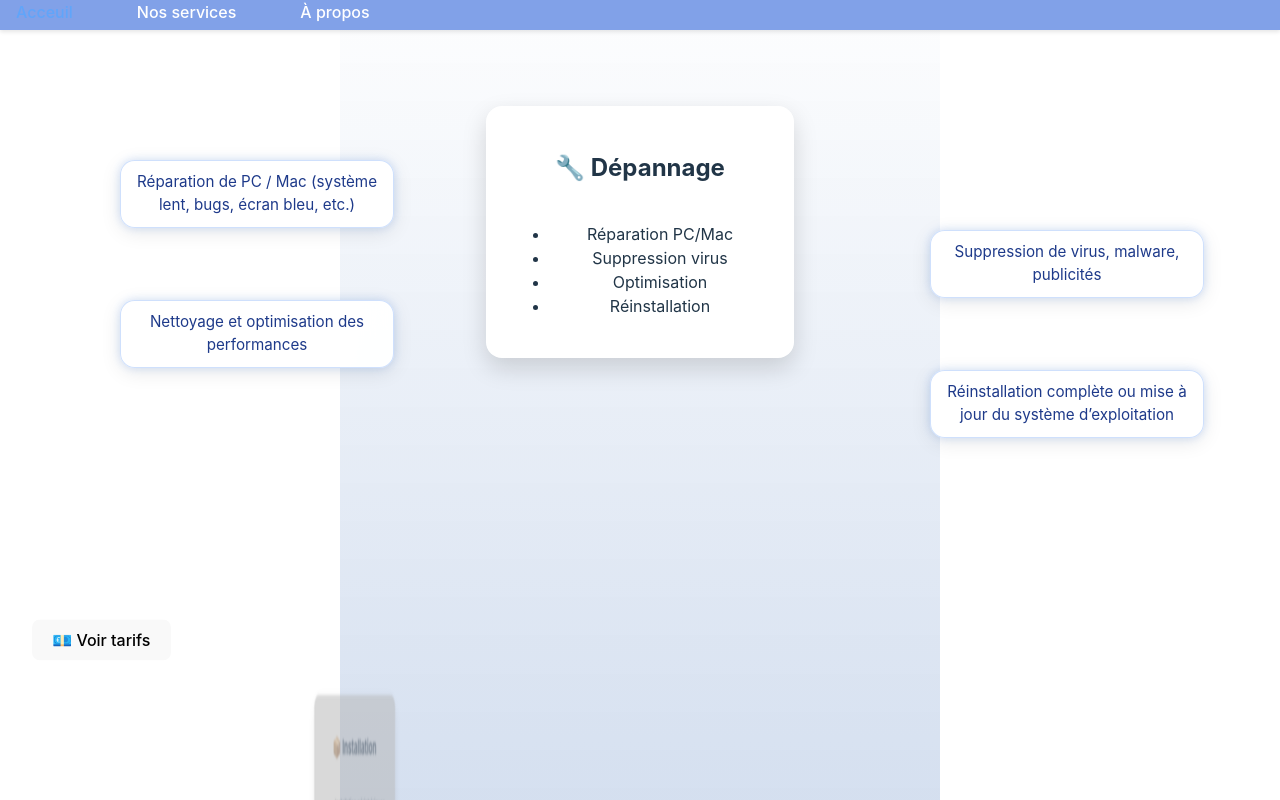
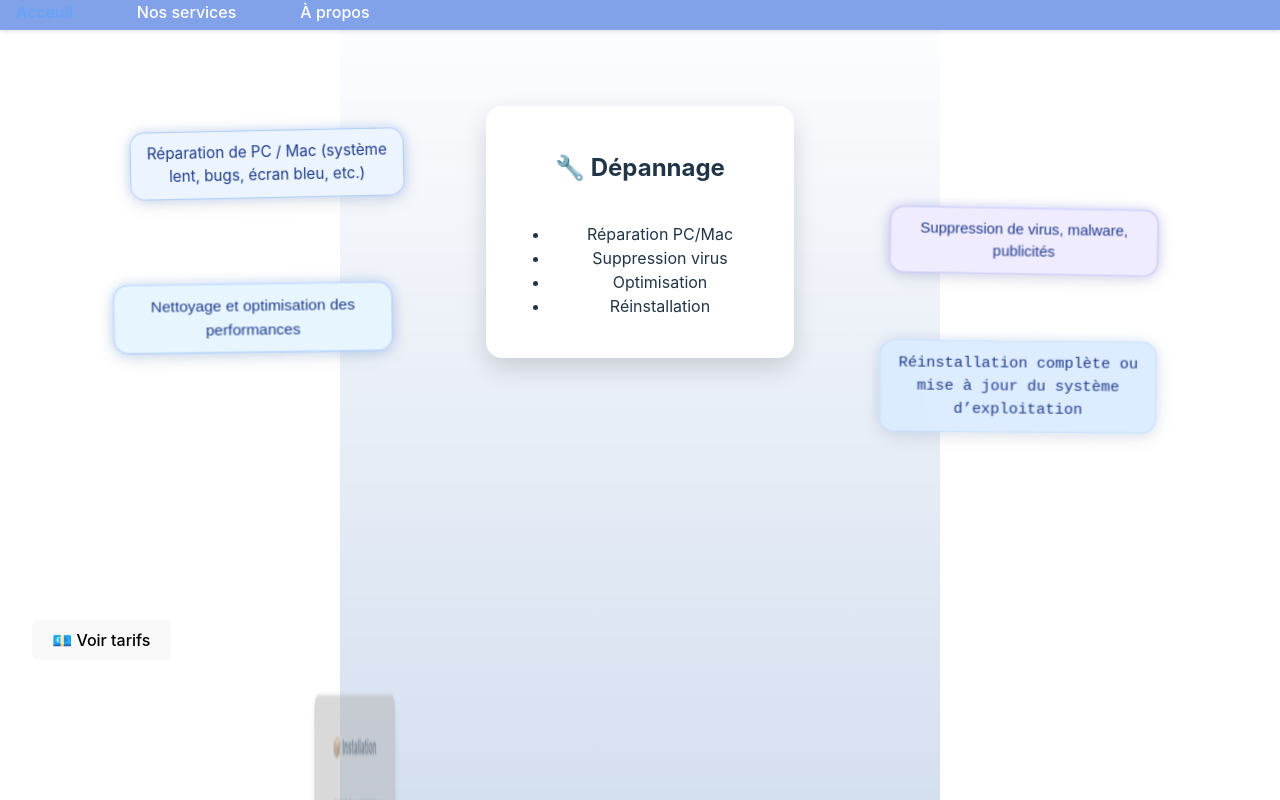
Before and after one commit to davon6/abdel_ITSupport, a Vue app: page /#/particuliers in a window 1280 px wide. Shown: the top 800 px of the page. Built offline with nearby package versions, Linux system fonts and the light colour scheme.

Commit message:
finalize particulier

```diff
--- a/src/components/Particuliers.vue
+++ b/src/components/Particuliers.vue
@@ -48,7 +48,9 @@
     class="side-info tiny"
     :style="getTinyBoxStyle(activeIndex, j) as CSSProperties"
   >
-    <div class="tiny-box">
+    <div class="tiny-box"
+     :class="`variant-${(activeIndex * 3 + j) % 4}`"
+    >
       {{ detail }}
     </div>
   </div>
@@ -390,35 +392,39 @@ function getSideTop(index: number) {
 function getTinyBoxStyle(sectionIndex: number, detailIndex: number) {
   const spacing = spacingFactor * viewportHeight.value;
   const baseTop =
-    sectionIndex * spacing -
-    scrollY.value +
-    (viewportHeight.value / 2 - cardHeight.value / 2);
+    sectionIndex * spacing - scrollY.value + (viewportHeight.value / 2 - cardHeight.value / 2);
 
-  const perDetailOffset = 70; // vertical spacing between boxes
+  const perDetailOffset = 70;
   const top = baseTop + detailIndex * perDetailOffset;
 
-  // Adjust horizontal positions
-  // Move both sides slightly toward the center for perfect visual balance
-  const left =
-    (sectionIndex + detailIndex) % 2 === 0
-      ? "calc(50% - 380px - 140px)" // 👈 shifted 30px further left
-      : "calc(50% + 340px - 50px)"; // 👈 pulled in 30px toward center
+  // introduce a stable pseudo-random offset based on indices
+  const randomOffset = ((sectionIndex * 13 + detailIndex * 7) % 20) - 30; // -10 to +10px
 
-  // Clamp within viewport height range
+  // alternate but not mirrored perfectly
+  const sideShift = ((sectionIndex + detailIndex) % 2 === 0)
+    ? `calc(50% - ${360 + randomOffset}px  - 180px)`  // left, but slightly varied
+    : `calc(50% + ${320 + randomOffset}px - 50px)`; // right, slightly varied
+
   const minTop = 20;
   const maxTop = viewportHeight.value - 60;
-  const clampedTop = Math.max(minTop, Math.min(top, maxTop));
+  const clampedTop = Math.max(minTop, Math.min(top + randomOffset, maxTop));
+
+
+  const variantIndex = (sectionIndex * 3 + detailIndex) % 4; // 0–3
+
 
   return {
     position: "fixed",
     top: `${clampedTop}px`,
-    left,
+    left: sideShift,
     opacity: 1,
     zIndex: 5,
     pointerEvents: "none",
-    transition: "top 0.3s ease, opacity 0.3s ease",
-  };
+    transition: "top 0.35s ease, opacity 0.35s ease, transform 0.35s ease",
+    "--variant": variantIndex,
+  } as CSSProperties;
 }
+
 
 
 </script>
@@ -588,6 +594,7 @@ function getTinyBoxStyle(sectionIndex: number, detailIndex: number) {
     opacity 0.4s ease,
     filter 0.4s ease;
   pointer-events: none;
+  animation: tinyPop 0.4s ease forwards, gentleGlow 3s ease-in-out infinite;
 }
 
 /* 💨 Hover/focus aesthetic if you ever enable pointer-events */
@@ -595,37 +602,52 @@ function getTinyBoxStyle(sectionIndex: number, detailIndex: number) {
   transform: scale(1.05);
   filter: brightness(1.1);
 }
-
-/* ✨ Add slight breathing animation on entry */
-@keyframes tinyPop {
-  0% {
-    opacity: 0;
-    transform: translateY(10px) scale(0.95);
-    filter: blur(4px);
-  }
-  100% {
-    opacity: 1;
-    transform: translateY(0) scale(1);
-    filter: blur(0);
-  }
-}
-
-/* 🌬️ Fade / blur transitions when boxes appear/disappear */
+/* 🫧 Tiny boxes pop animation (no sliding, just scale & opacity) */
 .fade-side-enter-active,
 .fade-side-leave-active {
-  transition: opacity 0.45s ease, transform 0.45s ease, filter 0.45s ease;
+  transition: transform 0.4s cubic-bezier(0.25, 1, 0.5, 1),
+              opacity 0.4s ease;
 }
 
 .fade-side-enter-from {
   opacity: 0;
-  transform: translateY(10px) scale(0.95);
-  filter: blur(6px);
+  transform: scale(0.7);
+}
+.fade-side-enter-to {
+  opacity: 1;
+  transform: scale(1);
+}
+
+.fade-side-leave-from {
+  opacity: 1;
+  transform: scale(1);
 }
 .fade-side-leave-to {
   opacity: 0;
-  transform: translateY(-10px) scale(0.95);
-  filter: blur(6px);
+  transform: scale(0.7);
 }
+
+/* 🫧 Give the tiny boxes a little “pop” on mount */
+.tiny-box {
+  animation: popIn 0.45s cubic-bezier(0.25, 1, 0.5, 1);
+}
+
+@keyframes popIn {
+  0% {
+    transform: scale(0.6);
+    opacity: 0;
+    filter: blur(4px);
+  }
+  60% {
+    transform: scale(1.08);
+    opacity: 1;
+    filter: blur(0);
+  }
+  100% {
+    transform: scale(1);
+  }
+}
+
 
 /* 👌 Optional: a very soft pulsing glow if you want it alive */
 @keyframes gentleGlow {
@@ -640,10 +662,40 @@ function getTinyBoxStyle(sectionIndex: number, detailIndex: number) {
       0 6px 25px rgba(0, 0, 0, 0.15);
   }
 }
+/* 💬 Font + border + background variations */
+.tiny-box.variant-0 {
+  font-family: "Inter", sans-serif;
+  background: rgba(235, 245, 255, 0.95);   /* very light blue */
+  border: 1px solid rgba(66, 133, 244, 0.35); /* bright blue */
+  box-shadow: 0 0 12px rgba(66, 133, 244, 0.25), 0 4px 20px rgba(0,0,0,0.1);
+}
 
-.tiny-box {
-  animation: tinyPop 0.4s ease forwards, gentleGlow 3s ease-in-out infinite;
+.tiny-box.variant-1 {
+  font-family: "Poppins", sans-serif;
+  background: rgba(240, 235, 255, 0.95);   /* subtle lavender */
+  border: 1px solid rgba(99, 102, 241, 0.35); /* indigo border */
+  box-shadow: 0 0 12px rgba(99, 102, 241, 0.25), 0 4px 20px rgba(0,0,0,0.1);
 }
+
+.tiny-box.variant-2 {
+  font-family: "Nunito", sans-serif;
+  background: rgba(230, 245, 255, 0.95);   /* soft cyan */
+  border: 1px solid rgba(59, 130, 246, 0.35); /* light blue */
+  box-shadow: 0 0 12px rgba(59, 130, 246, 0.25), 0 4px 20px rgba(0,0,0,0.1);
+}
+
+.tiny-box.variant-3 {
+  font-family: "Roboto Mono", monospace;
+  background: rgba(220, 235, 255, 0.95);   /* slightly deeper sky */
+  border: 1px solid rgba(147, 197, 253, 0.35); /* sky blue border */
+  box-shadow: 0 0 12px rgba(147, 197, 253, 0.25), 0 4px 20px rgba(0,0,0,0.1);
+}
+
+/* 🌬️ Add subtle rotation / scale jitter */
+.tiny-box.variant-0 { transform: rotate(-1.2deg) scale(1.00); }
+.tiny-box.variant-1 { transform: rotate(1deg) scale(0.98); }
+.tiny-box.variant-2 { transform: rotate(-0.8deg) scale(1.02); }
+.tiny-box.variant-3 { transform: rotate(0.5deg) scale(1.01); }
 
 
 </style>
```
